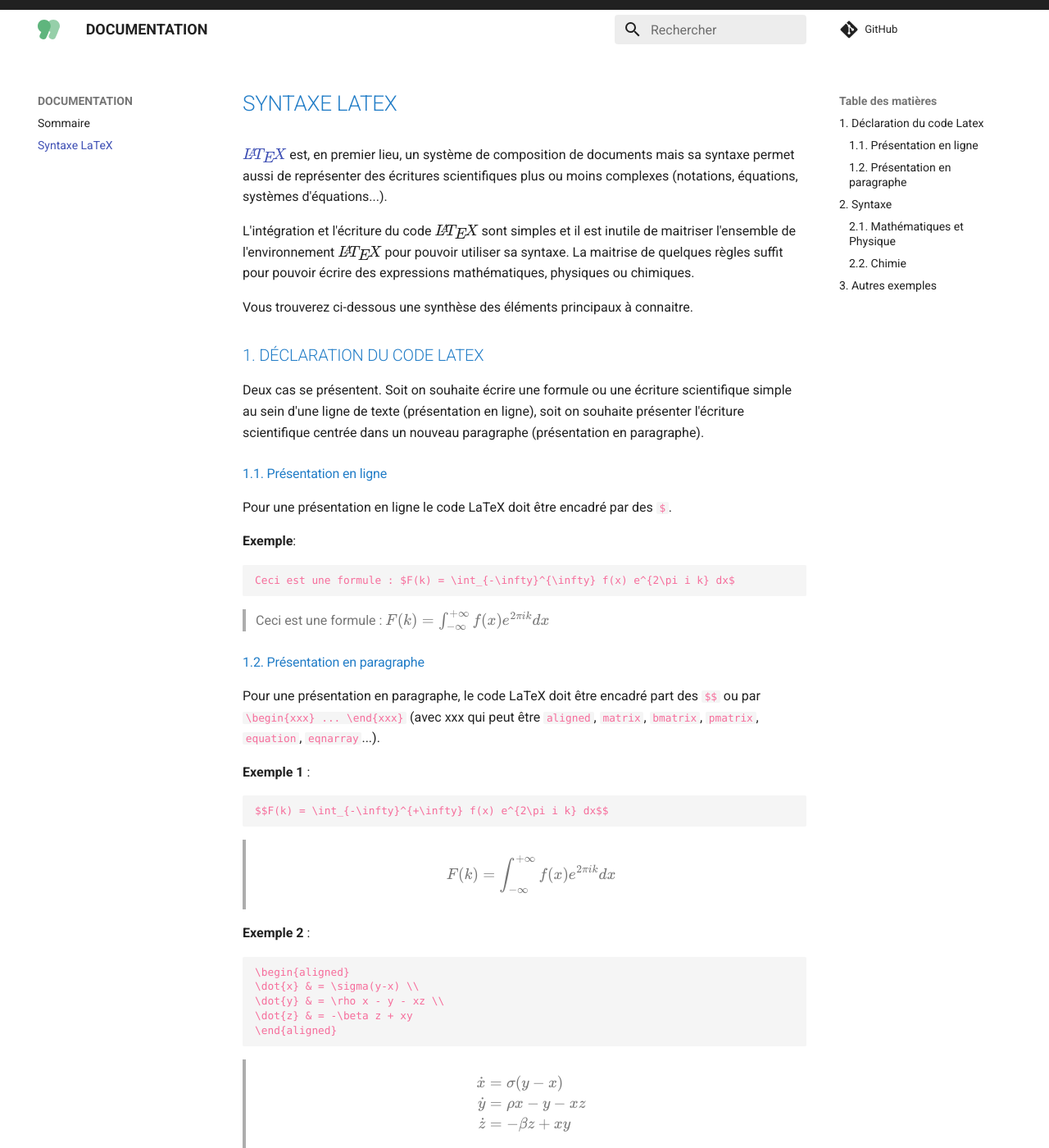
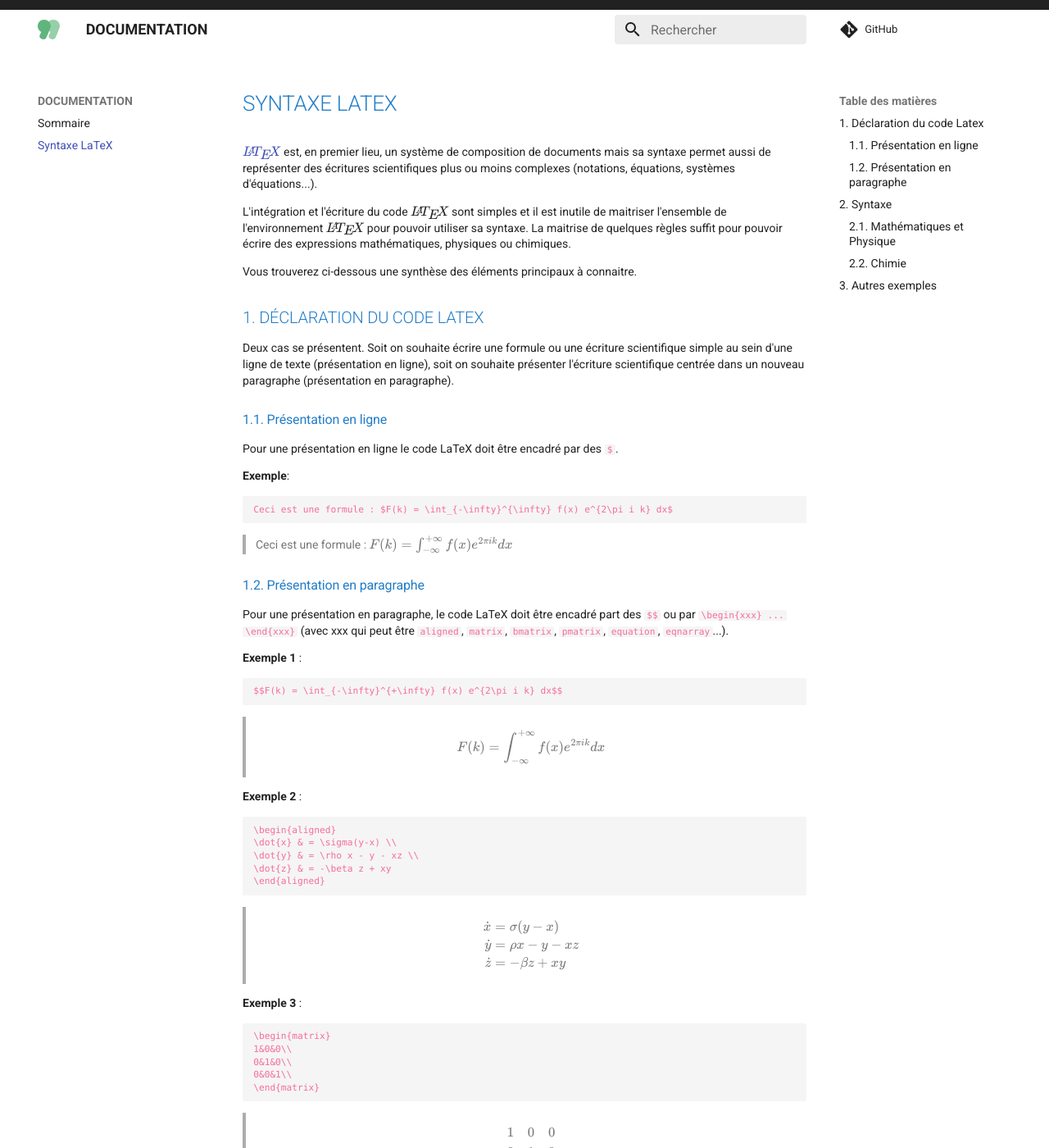
Before and after one commit to mon-oral/documentation, an MkDocs documentation site: the page built from docs/Syntaxe LaTex.md, in a window 1280 px wide and 1400 px high. Shown: the whole window at 82% size. Built offline with MkDocs 1.6.1 and Material for MkDocs 9.7.7, drawn with Linux system fonts in a browser that asks for light colours; comment, search, counter and statistics services are not loaded; the version menu is left out.

Commit message:
Update extra.css

```diff
--- a/docs/assets/stylesheets/extra.css
+++ b/docs/assets/stylesheets/extra.css
@@ -66,3 +66,10 @@ h1, h2, h3, h4, h5, h6, .h1, .h2, .h3, .h4, .h5, .h6 {
     font-size:0.8rem;
     line-height: 1.2rem;
 }
+
+.md-typeset {
+    -webkit-print-color-adjust: exact;
+    color-adjust: exact;
+    font-size: .7rem;
+    line-height: 1.4;
+}
```
